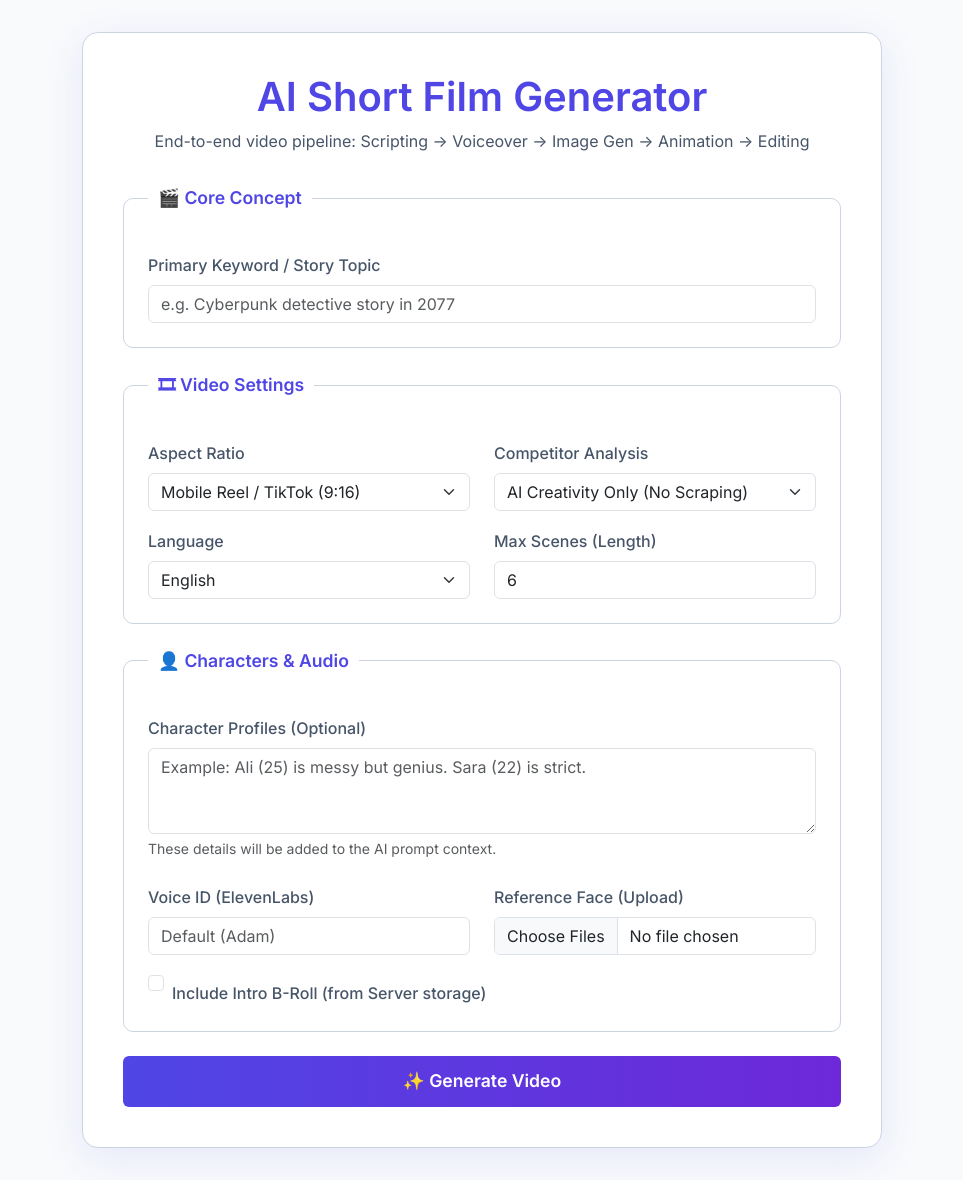
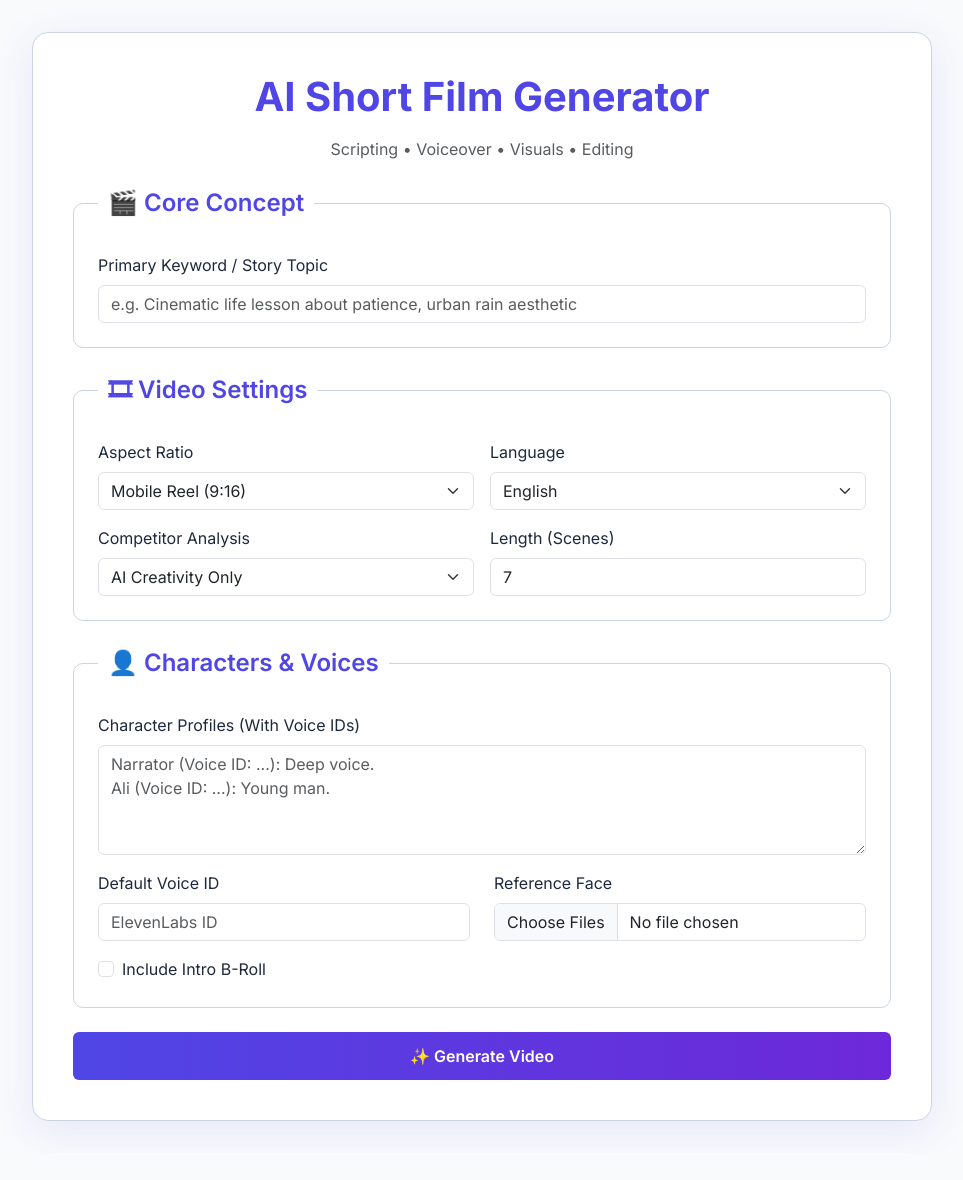
Before and after one commit to engnr823/youtube-video-automation, a Flask app: page / in a window 1280 px wide. Shown: the whole page, without its empty margins (158-1121 px from the left). After the commit the page ends 1123 px from the top, so only its background shows below. Run offline with Flask 3, Linux system fonts and the light colour scheme; parts of the project's set-up code (start-up, migrations or seed data) failed here and were passed over; some libraries are stand-ins or nearby versions.

Commit message:
Update index.html

```diff
--- a/templates/index.html
+++ b/templates/index.html
@@ -5,269 +5,183 @@
     <meta name="viewport" content="width=device-width, initial-scale=1.0">
     <title>AI YouTube Video Suite 2.0</title>
     <link href="https://cdn.jsdelivr.net/npm/bootstrap@5.3.0/dist/css/bootstrap.min.css" rel="stylesheet">
-    <link href="https://fonts.googleapis.com/css2?family=Inter:wght@400;500;600&display=swap" rel="stylesheet">
+    <link href="https://fonts.googleapis.com/css2?family=Inter:wght@400;500;600;700&display=swap" rel="stylesheet">
     <style>
         :root {
             --primary-color: #4f46e5;
             --background-color: #f8fafc;
             --form-background: #ffffff;
             --text-color: #1e293b;
-            --label-color: #475569;
             --border-color: #cbd5e1;
-            --shadow-color: rgba(79, 70, 229, 0.1);
         }
         body {
             font-family: 'Inter', sans-serif;
             background-color: var(--background-color);
             color: var(--text-color);
-            padding-top: 2rem;
-            padding-bottom: 2rem;
+            padding: 2rem;
         }
         .main-container {
             background: var(--form-background);
+            padding: 2.5rem;
             border-radius: 16px;
-            box-shadow: 0 10px 40px var(--shadow-color);
+            box-shadow: 0 10px 40px rgba(79, 70, 229, 0.1);
             border: 1px solid var(--border-color);
-            max-width: 800px;
+            max-width: 900px;
             margin: 0 auto;
-            padding: 2.5rem;
         }
-        h1 {
-            color: var(--primary-color);
-            font-weight: 700;
-            text-align: center;
-            margin-bottom: 0.5rem;
-        }
-        .description {
-            text-align: center;
-            color: var(--label-color);
-            margin-bottom: 2rem;
-        }
-        fieldset {
-            border: 1px solid var(--border-color);
-            padding: 1.5rem;
-            border-radius: 10px;
-            margin-bottom: 1.5rem;
-            background: #fff;
-        }
-        legend {
-            font-size: 1.1rem;
-            font-weight: 600;
-            color: var(--primary-color);
-            padding: 0 10px;
-            float: none;
-            width: auto;
-        }
-        label {
-            font-weight: 500;
-            color: var(--label-color);
-            margin-top: 10px;
-        }
-        .btn-primary {
-            background-image: linear-gradient(to right, #4f46e5, #6d28d9);
-            border: none;
-            padding: 12px;
-            font-weight: 600;
-            font-size: 1.1rem;
-            width: 100%;
-        }
-        .btn-primary:disabled {
-            background: #9ca3af;
-            cursor: not-allowed;
-        }
-        /* Results Section */
-        #resultArea {
-            display: none;
-            margin-top: 30px;
-            padding: 20px;
-            background: #fff;
-            border: 2px solid #4f46e5;
-            border-radius: 12px;
-        }
-        video {
-            width: 100%;
-            border-radius: 8px;
-            box-shadow: 0 4px 12px rgba(0,0,0,0.1);
-        }
-        .status-bar {
-            display: none;
-            margin-top: 20px;
-            padding: 15px;
-            border-radius: 8px;
-            font-weight: 500;
-            text-align: center;
-        }
-        .loader {
-            display: inline-block;
-            width: 1rem;
-            height: 1rem;
-            border: 2px solid currentColor;
-            border-right-color: transparent;
-            border-radius: 50%;
-            animation: spinner-border .75s linear infinite;
-            margin-right: 10px;
-        }
+        h1 { color: var(--primary-color); font-weight: 700; text-align: center; margin-bottom: 1rem; }
+        fieldset { border: 1px solid var(--border-color); padding: 1.5rem; border-radius: 10px; margin-bottom: 1.5rem; background: #fff; }
+        legend { font-weight: 600; color: var(--primary-color); padding: 0 10px; float: none; width: auto; }
+        .btn-primary { background-image: linear-gradient(to right, #4f46e5, #6d28d9); border: none; padding: 12px; font-weight: 600; width: 100%; }
+
+        /* Status & Loader */
+        #statusArea { display: none; text-align: center; margin-top: 20px; padding: 20px; border-radius: 8px; background: #e0e7ff; color: #3730a3; border: 1px solid #c7d2fe; }
+        .loader { display: inline-block; width: 1.5rem; height: 1.5rem; border: 3px solid currentColor; border-right-color: transparent; border-radius: 50%; animation: spin 0.75s linear infinite; vertical-align: middle; margin-right: 10px; }
+        @keyframes spin { 100% { transform: rotate(360deg); } }
+
+        /* Results Area */
+        #resultArea { display: none; margin-top: 40px; animation: fadeIn 0.5s ease-in; }
+        @keyframes fadeIn { from { opacity: 0; transform: translateY(10px); } to { opacity: 1; transform: translateY(0); } }
+
+        .video-wrapper { position: relative; width: 100%; background: #000; border-radius: 12px; overflow: hidden; box-shadow: 0 10px 30px rgba(0,0,0,0.2); margin-bottom: 20px; }
+        video { width: 100%; display: block; }
+
+        .metadata-box { background: #f1f5f9; padding: 20px; border-radius: 10px; border: 1px solid var(--border-color); }
+        .tag { display: inline-block; background: #e0e7ff; color: #4338ca; padding: 4px 10px; border-radius: 15px; font-size: 0.85rem; margin-right: 5px; margin-bottom: 5px; font-weight: 500; }
     </style>
 </head>
 
 <body>
     <div class="main-container">
         <h1>AI Short Film Generator</h1>
-        <p class="description">End-to-end video pipeline: Scripting -> Voiceover -> Image Gen -> Animation -> Editing</p>
+        <p class="text-center text-muted mb-4">Scripting • Voiceover • Visuals • Editing</p>
 
         <form id="generateForm">
+            <fieldset>
+                <legend>🎬 Core Concept</legend>
+                <label for="keyword" class="form-label">Primary Keyword / Story Topic</label>
+                <input type="text" class="form-control" id="keyword" name="keyword" placeholder="e.g. Cinematic life lesson about patience, urban rain aesthetic" required>
+            </fieldset>
 
             <fieldset>
-                <legend>🎬 Core Concept</legend>
-                <div class="row">
-                    <div class="col-md-12">
-                        <label for="keyword" class="form-label">Primary Keyword / Story Topic</label>
-                        <input type="text" class="form-control" id="keyword" name="keyword" placeholder="e.g. Cyberpunk detective story in 2077" required>
+                <legend>🎞 Video Settings</legend>
+                <div class="row g-3">
+                    <div class="col-md-6">
+                        <label class="form-label">Aspect Ratio</label>
+                        <select class="form-select" name="video_type">
+                            <option value="reel">Mobile Reel (9:16)</option>
+                            <option value="youtube">YouTube (16:9)</option>
+                        </select>
+                    </div>
+                    <div class="col-md-6">
+                        <label class="form-label">Language</label>
+                        <select class="form-select" name="language">
+                            <option value="english">English</option>
+                            <option value="urdu">Roman Urdu</option>
+                            <option value="hindi">Hindi</option>
+                        </select>
+                    </div>
+                    <div class="col-md-6">
+                        <label class="form-label">Competitor Analysis</label>
+                        <select class="form-select" name="scrape_provider">
+                            <option value="none">AI Creativity Only</option>
+                            <option value="scrapingbee">ScrapingBee Trends</option>
+                        </select>
+                    </div>
+                    <div class="col-md-6">
+                        <label class="form-label">Length (Scenes)</label>
+                        <input type="number" class="form-control" name="max_scenes" value="7" min="3" max="15">
                     </div>
                 </div>
             </fieldset>
 
             <fieldset>
-                <legend>🎞 Video Settings</legend>
-                <div class="row">
-                    <div class="col-md-6">
-                        <label for="video_type" class="form-label">Aspect Ratio</label>
-                        <select class="form-select" id="video_type" name="video_type">
-                            <option value="reel">Mobile Reel / TikTok (9:16)</option>
-                            <option value="youtube">YouTube / Cinematic (16:9)</option>
-                        </select>
-                    </div>
-                    <div class="col-md-6">
-                        <label for="scrape_provider" class="form-label">Competitor Analysis</label>
-                        <select class="form-select" id="scrape_provider" name="scrape_provider">
-                            <option value="none">AI Creativity Only (No Scraping)</option>
-                            <option value="scrapingbee">Analyze Trends (ScrapingBee)</option>
-                            <option value="serpapi">Analyze Trends (SerpAPI)</option>
-                        </select>
-                    </div>
-                </div>
-                <div class="row mt-2">
-                    <div class="col-md-6">
-                        <label for="language" class="form-label">Language</label>
-                        <select class="form-select" id="language" name="language">
-                            <option value="english">English</option>
-                            <option value="urdu">Roman Urdu</option>
-                            <option value="hindi">Hindi</option>
-                            <option value="spanish">Spanish</option>
-                        </select>
-                    </div>
-                    <div class="col-md-6">
-                        <label for="max_scenes" class="form-label">Max Scenes (Length)</label>
-                        <input type="number" class="form-control" id="max_scenes" name="max_scenes" value="6" min="3" max="15">
-                    </div>
-                </div>
-            </fieldset>
-
-            <fieldset>
-                <legend>👤 Characters & Audio</legend>
-
-                <label for="character_details" class="form-label">Character Profiles (Optional)</label>
-                <textarea class="form-control" id="character_details" rows="3" placeholder="Example: Ali (25) is messy but genius. Sara (22) is strict."></textarea>
-                <div class="form-text text-muted">These details will be added to the AI prompt context.</div>
+                <legend>👤 Characters & Voices</legend>
+                <label class="form-label">Character Profiles (With Voice IDs)</label>
+                <textarea class="form-control" id="character_details" rows="4" placeholder="Narrator (Voice ID: ...): Deep voice.&#10;Ali (Voice ID: ...): Young man."></textarea>
 
                 <div class="row mt-3">
                     <div class="col-md-6">
-                        <label for="voice_selection" class="form-label">Voice ID (ElevenLabs)</label>
-                        <input type="text" class="form-control" id="voice_selection" name="voice_selection" placeholder="Default (Adam)">
+                        <label class="form-label">Default Voice ID</label>
+                        <input type="text" class="form-control" name="voice_selection" placeholder="ElevenLabs ID">
                     </div>
                     <div class="col-md-6">
-                        <label for="character_images" class="form-label">Reference Face (Upload)</label>
-                        <input type="file" class="form-control" id="character_images" name="character_images" accept="image/*" multiple>
+                        <label class="form-label">Reference Face</label>
+                        <input type="file" class="form-control" name="character_images" accept="image/*" multiple>
                     </div>
                 </div>
-
                 <div class="form-check mt-3">
-                    <input class="form-check-input" type="checkbox" id="use_local_asset" name="use_local_asset" value="true">
-                    <label class="form-check-label" for="use_local_asset">
-                        Include Intro B-Roll (from Server storage)
-                    </label>
+                    <input class="form-check-input" type="checkbox" name="use_local_asset" value="true">
+                    <label class="form-check-label">Include Intro B-Roll</label>
                 </div>
             </fieldset>
 
             <button type="submit" id="submitBtn" class="btn btn-primary">✨ Generate Video</button>
         </form>
 
-        <div id="statusArea" class="status-bar alert-info">
+        <div id="statusArea">
             <span class="loader"></span> <span id="statusText">Initializing...</span>
         </div>
 
         <div id="resultArea">
-            <h3 class="text-center text-success">🎉 Video Ready!</h3>
-            <video id="finalVideo" controls playsinline></video>
+            <h3 class="text-center text-success mb-3">🎉 Video Ready!</h3>
 
-            <div class="mt-3 p-3 bg-light rounded border">
-                <h5>📋 Metadata Generated</h5>
-                <div id="metadataContent" style="white-space: pre-wrap; font-family: monospace; font-size: 0.9rem;"></div>
+            <div class="video-wrapper">
+                <video id="finalVideo" controls playsinline preload="metadata"></video>
             </div>
 
-            <div class="text-center mt-3">
+            <div class="text-center mb-4">
+                <p class="fw-bold text-muted">Generated Thumbnail:</p>
+                <img id="thumbnailPreview" src="" alt="Thumbnail" style="max-width: 200px; border-radius: 8px; box-shadow: 0 4px 10px rgba(0,0,0,0.1);">
+            </div>
+
+            <div class="text-center mb-4">
                 <a id="downloadBtn" href="#" class="btn btn-outline-primary" download>⬇️ Download Video</a>
+                <button onclick="location.reload()" class="btn btn-secondary ms-2">New Video</button>
+            </div>
+
+            <div class="metadata-box">
+                <h5 class="border-bottom pb-2">📋 Video Metadata</h5>
+                <p><strong>Title:</strong> <span id="metaTitle"></span></p>
+                <p><strong>Description:</strong></p>
+                <p id="metaDesc" style="white-space: pre-wrap;"></p>
+                <p><strong>Tags:</strong></p>
+                <div id="metaTags"></div>
             </div>
         </div>
-
     </div>
 
     <script>
-        document.getElementById("generateForm").onsubmit = async function(e) {
+        const form = document.getElementById("generateForm");
+        const statusArea = document.getElementById("statusArea");
+        const resultArea = document.getElementById("resultArea");
+        const btn = document.getElementById("submitBtn");
+
+        form.onsubmit = async (e) => {
             e.preventDefault();
-
-            const btn = document.getElementById("submitBtn");
-            const statusArea = document.getElementById("statusArea");
-            const statusText = document.getElementById("statusText");
-            const resultArea = document.getElementById("resultArea");
-
-            // Prepare Data
-            const formData = new FormData(this);
-
-            // TRICK: Combine Keyword + Character Details so the AI actually reads the description
-            const keyword = document.getElementById("keyword").value;
-            const charDetails = document.getElementById("character_details").value;
-            if (charDetails.trim()) {
-                formData.set("keyword", `${keyword}. CHARACTER DETAILS: ${charDetails}`);
-            }
-
-            // Reset Interface
             btn.disabled = true;
             resultArea.style.display = "none";
             statusArea.style.display = "block";
-            statusArea.className = "status-bar alert alert-info";
-            statusText.innerText = "Submitting task to AI Worker...";
+            document.getElementById("statusText").innerText = "Submitting Task...";
+
+            const formData = new FormData(form);
+            const keyword = document.getElementById("keyword").value;
+            const details = document.getElementById("character_details").value;
+
+            // Inject Character Context
+            if (details.trim()) formData.set("keyword", `${keyword}. CHARACTER CONTEXT: ${details}`);
 
             try {
-                // 1. Send POST request
-                const res = await fetch("/generate", {
-                    method: "POST",
-                    body: formData
-                });
-
+                const res = await fetch("/generate", { method: "POST", body: formData });
                 const data = await res.json();
-
-                if(data.status === "error") {
-                    throw new Error(data.message);
-                }
-
-                // 2. Start Polling
+                if (data.status === "error") throw new Error(data.message);
                 pollTask(data.task_id);
-
             } catch (err) {
                 showError(err.message);
             }
         };
 
         async function pollTask(taskId) {
-            const statusText = document.getElementById("statusText");
-            const statusArea = document.getElementById("statusArea");
-            const resultArea = document.getElementById("resultArea");
-            const videoPlayer = document.getElementById("finalVideo");
-            const metaContent = document.getElementById("metadataContent");
-            const downloadBtn = document.getElementById("downloadBtn");
-            const btn = document.getElementById("submitBtn");
-
             const interval = setInterval(async () => {
                 try {
                     const res = await fetch(`/check_result/${taskId}`);
@@ -275,47 +189,57 @@
 
                     if (data.status === "ready") {
                         clearInterval(interval);
-
-                        // Update UI for Success
-                        statusArea.style.display = "none";
-                        resultArea.style.display = "block";
-
-                        videoPlayer.src = data.video_url;
-                        downloadBtn.href = data.video_url;
-
-                        // Format Metadata
-                        if (data.metadata) {
-                            metaContent.innerText = JSON.stringify(data.metadata, null, 2);
-                        } else {
-                            metaContent.innerText = "No metadata generated.";
-                        }
-
-                        btn.disabled = false;
-                        btn.innerText = "✨ Generate Another";
-
+                        displaySuccess(data);
                     } else if (data.status === "error") {
                         clearInterval(interval);
                         showError(data.message);
                     } else {
-                        // Update Status Text (Progress)
-                        // Celery often sends { "message": "Doing X..." }
-                        statusText.innerText = data.message || "AI is processing your video...";
+                        document.getElementById("statusText").innerText = data.message || "AI is working...";
                     }
                 } catch (e) {
                     clearInterval(interval);
-                    showError("Connection lost. Please refresh.");
+                    showError("Connection lost.");
                 }
-            }, 3000); // Poll every 3 seconds
+            }, 3000);
+        }
+
+        function displaySuccess(data) {
+            statusArea.style.display = "none";
+            resultArea.style.display = "block";
+
+            // 1. Setup Video & Thumbnail Poster
+            const vid = document.getElementById("finalVideo");
+            vid.src = data.video_url;
+            if(data.thumbnail_url) {
+                vid.poster = data.thumbnail_url; // Shows thumbnail on video player
+                document.getElementById("thumbnailPreview").src = data.thumbnail_url; // Shows small preview
+            }
+
+            // 2. Setup Metadata
+            document.getElementById("downloadBtn").href = data.video_url;
+            if (data.metadata) {
+                document.getElementById("metaTitle").innerText = data.metadata.title || "No Title";
+                document.getElementById("metaDesc").innerText = data.metadata.description || "";
+
+                const tagsDiv = document.getElementById("metaTags");
+                tagsDiv.innerHTML = "";
+                (data.metadata.tags || []).forEach(tag => {
+                    const span = document.createElement("span");
+                    span.className = "tag";
+                    span.innerText = tag;
+                    tagsDiv.appendChild(span);
+                });
+            }
+
+            btn.disabled = false;
+            btn.innerText = "Generate Another";
         }
 
         function showError(msg) {
-            const statusArea = document.getElementById("statusArea");
-            const btn = document.getElementById("submitBtn");
-
-            statusArea.className = "status-bar alert alert-danger";
-            statusArea.innerHTML = `<strong>Error:</strong> ${msg}`;
+            statusArea.style.background = "#fee2e2";
+            statusArea.style.color = "#b91c1c";
+            document.getElementById("statusText").innerHTML = `<strong>Error:</strong> ${msg}`;
             btn.disabled = false;
-            btn.innerText = "Try Again";
         }
     </script>
 </body>
```
